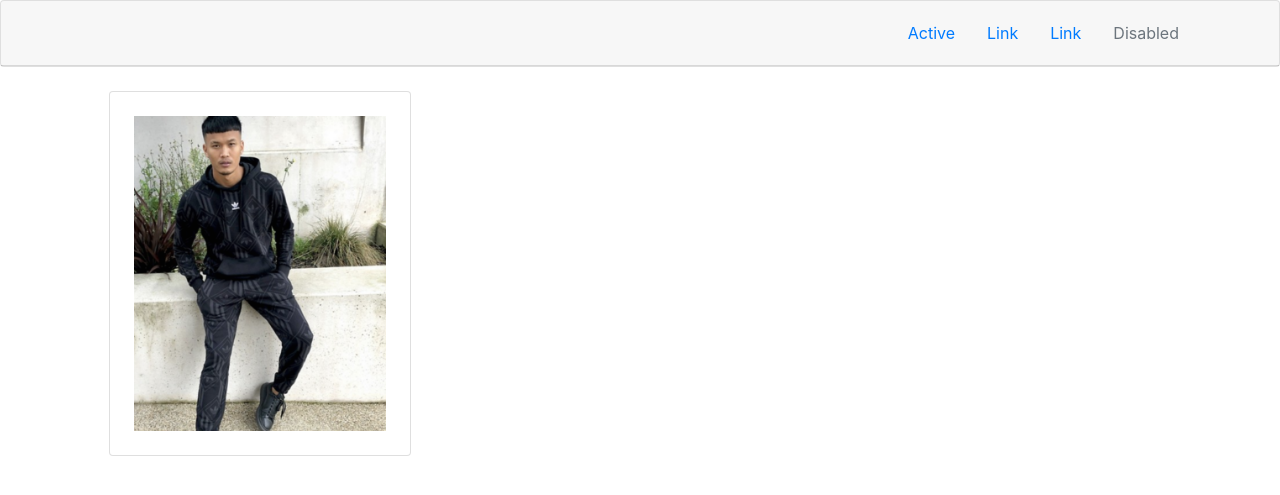
After one commit to bigvobla/SiteOfKurse, a Django app: page /main in a window 1280 px wide. The commit adds this page. Shown: the top 495 px of the page. Run offline with Django 4.2, Linux system fonts and the light colour scheme; some libraries are stand-ins or nearby versions.

Commit message:
nado dodelat'

```diff
--- a/main/urls.py
+++ b/main/urls.py
@@ -7,7 +7,8 @@ urlpatterns = [
     path('login', views.login),
     path('', views.login),
     path('profile', views.profile),
-    path('signup',views.signup)
+    path('signup',views.signup),
+    path('main',views.main)
     #path('index',views.index)
 
 ]
--- a/main/views.py
+++ b/main/views.py
@@ -6,10 +6,14 @@ def login(request):
     return render(request, 'aut/login.html')
 
 def profile(request):
-    return render(request, 'users/userpage.html')
+    return render(request, 'users/buyer/buyerpage.html')
 
 def signup(request):
     return render(request, 'aut/signup.html')
+
+def main(request):
+    return render(request, 'mainpage/mainpage.html')
+
 
 def index(request):
     name = request.POST.get("name")
--- a/templates/base.html
+++ b/templates/base.html
@@ -3,7 +3,6 @@
 <head>
     <title></title>
     <meta charset="UTF-8">
-
     <link rel="stylesheet" href="https://cdn.jsdelivr.net/npm/bootstrap@4.0.0/dist/css/bootstrap.min.css" integrity="sha384-Gn5384xqQ1aoWXA+058RXPxPg6fy4IWvTNh0E263XmFcJlSAwiGgFAW/dAiS6JXm" crossorigin="anonymous">
 
 </head>
--- /dev/null
+++ b/templates/mainpage/mainpage.html
@@ -0,0 +1,41 @@
+{% extends "base.html" %}
+{% block content %}
+<div class="card">
+    <div class="card-header">
+        <div class="container">
+            <ul class="nav justify-content-end">
+                <li class="nav-item">
+                <a class="nav-link active" aria-current="page" href="#">Active</a>
+                </li>
+                <li class="nav-item">
+                <a class="nav-link" href="#">Link</a>
+                </li>
+                <li class="nav-item">
+                <a class="nav-link" href="#">Link</a>
+                </li>
+                <li class="nav-item">
+                <a class="nav-link disabled" href="#" tabindex="-1" aria-disabled="true">Disabled</a>
+                </li>
+            </ul>
+        </div>
+    </div>
+</div>
+<div class="container-fluid">
+    <div class="container">
+
+    </div>
+</div>
+<div class="container-fluid">
+    <div class="container">
+        <div class="row">
+            <div class="col-12 col-sm-6 col-md-4">
+                <div class="card card-custom m-4 p-4">
+                    <img class="img-fluid" src="site_project\static\img\products\Adidas-hoodie.png">
+                </div>
+            </div>
+        </div>
+    </div>
+</div>
+
+
+{% endblock %}
```
Also changed, not shown: static/img/1911.jpg (added), templates/users/admin/adminpage.html (added), templates/users/buyer/buyerpage.html (renamed from templates/mainpage/userpage.html).
